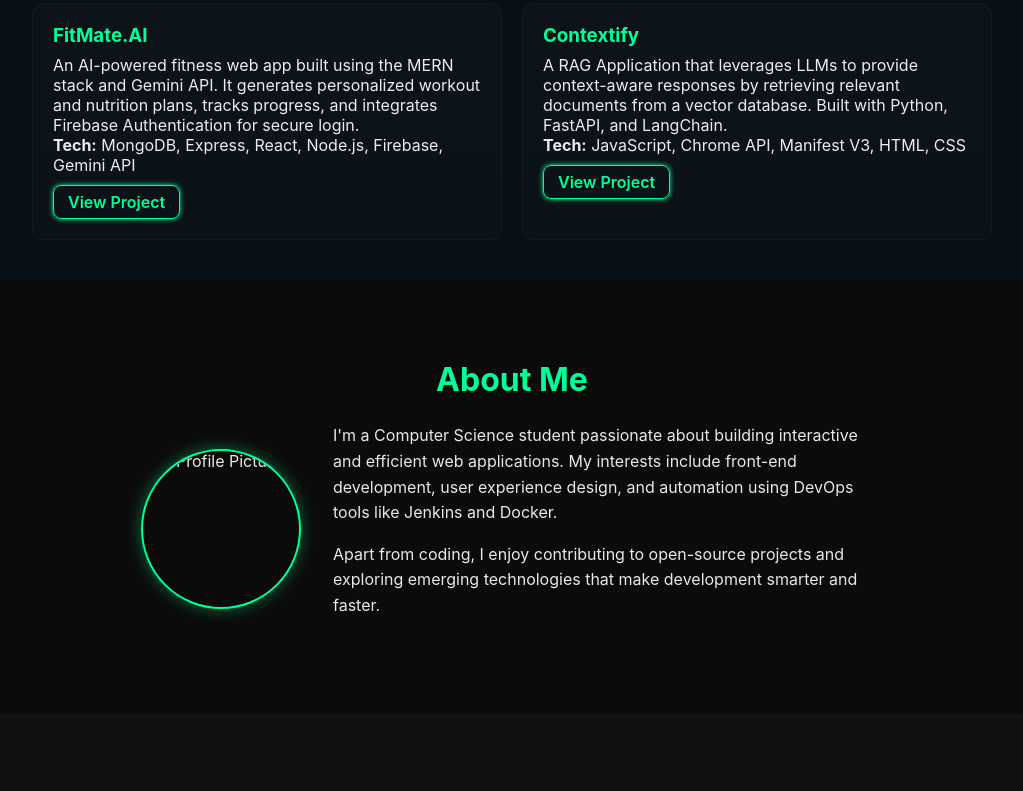
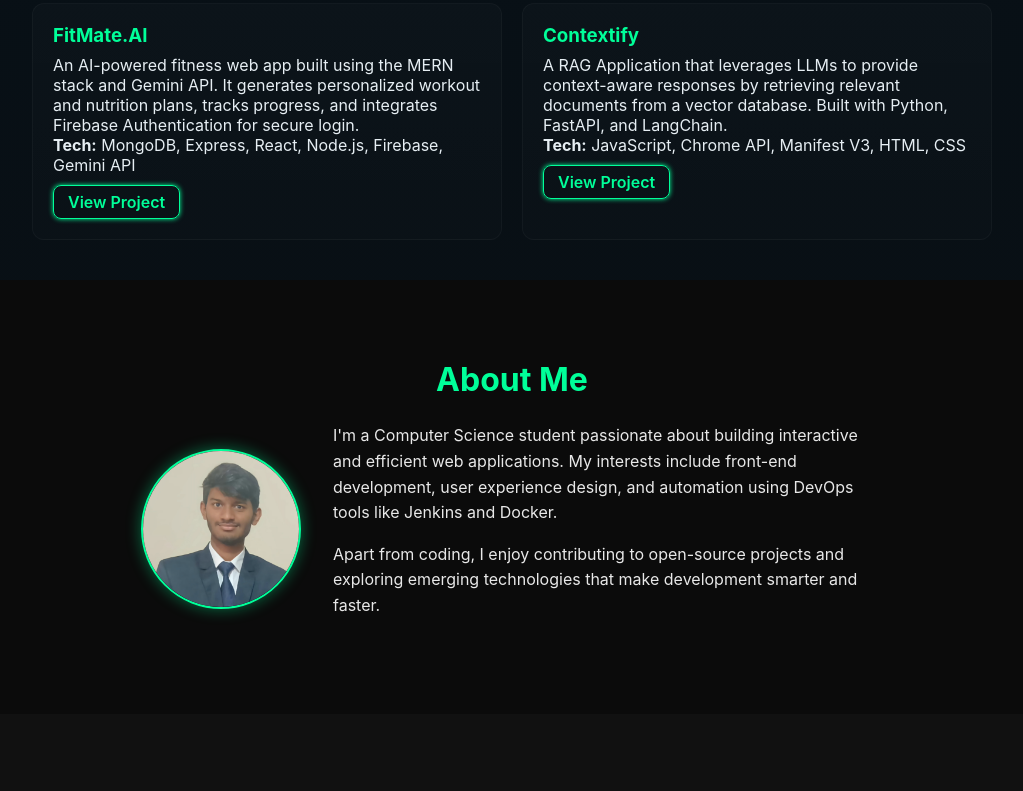
Before and after one commit to Shreyashh09/jenkins-basic-ci, a plain HTML site: page index.html in a window 1280 px wide. Shown: the part 385-1176 px from the top of the page, without its empty margins (128-1151 px from the left). Drawn offline with Linux system fonts and the light colour scheme.

Commit message:
add profile photo

```diff
--- a/index.html
+++ b/index.html
@@ -54,7 +54,7 @@
   <section id="about" class="about">
     <h2>About Me</h2>
     <div class="about-container">
-      <img src="profile.jpg" alt="Profile Picture" class="profile-pic" />
+      <img src="profile.png" alt="Profile Picture" class="profile-pic" />
       <div class="about-text">
         <p>
           I'm a Computer Science student passionate about building interactive and
```
Also changed, not shown: profile.png (added).
